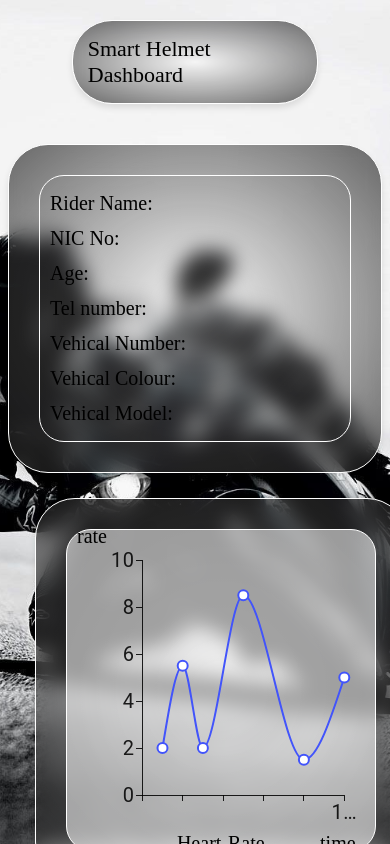
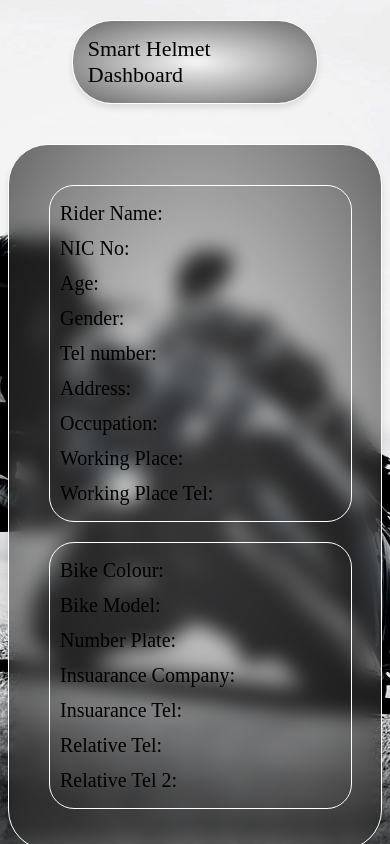
Before and after one commit to uvindusl/HNDSE-IOT-CW-2025, a React (Vite) app in the folder Smart-Helmet-WebSite/: page / in a window 390 px wide. Shown: the top 844 px of the page. Built offline with nearby package versions, Linux system fonts and the light colour scheme; no server answers; the database is empty; a web font is replaced by a local one.

Commit message:
update reder details

```diff
--- a/Smart-Helmet-WebSite/src/Components/RiderDetailsCard.jsx
+++ b/Smart-Helmet-WebSite/src/Components/RiderDetailsCard.jsx
@@ -8,13 +8,33 @@ function RiderDetailsCard() {
         <br></br>
         <span className="rider-txt">Age: </span>
         <br></br>
+        <span className="rider-txt">Gender: </span>
+        <br></br>
         <span className="rider-txt">Tel number: </span>
         <br></br>
-        <span className="rider-txt">Vehical Number: </span>
+        <span className="rider-txt">Address: </span>
         <br></br>
-        <span className="rider-txt">Vehical Colour: </span>
+        <span className="rider-txt">Occupation: </span>
         <br></br>
-        <span className="rider-txt">Vehical Model: </span>
+        <span className="rider-txt">Working Place: </span>
+        <br></br>
+        <span className="rider-txt">Working Place Tel: </span>
+        <br></br>
+      </div>
+      <div className="rider-card">
+        <span className="rider-txt">Bike Colour: </span>
+        <br></br>
+        <span className="rider-txt">Bike Model: </span>
+        <br></br>
+        <span className="rider-txt">Number Plate: </span>
+        <br></br>
+        <span className="rider-txt">Insuarance Company: </span>
+        <br></br>
+        <span className="rider-txt">Insuarance Tel: </span>
+        <br></br>
+        <span className="rider-txt">Relative Tel: </span>
+        <br></br>
+        <span className="rider-txt">Relative Tel 2: </span>
         <br></br>
       </div>
     </div>
--- a/Smart-Helmet-WebSite/src/css/App.css
+++ b/Smart-Helmet-WebSite/src/css/App.css
@@ -25,6 +25,8 @@
 
 /* Rider Details Card Css */
 .rider-details-container {
+  display: flex;
+  justify-content: space-around;
   border-radius: 40px;
   background-color: rgba(255, 254, 254, 0.212);
   border-radius: 10px solid #ffffff;
@@ -44,6 +46,8 @@
   border: 1px solid white;
   border-radius: 25px;
   padding: 10px;
+  width: 100%;
+  margin: 10px;
 }
 
 /*Graph container*/
@@ -187,4 +191,14 @@
   .meter-container {
     display: flex;
   }
+  .rider-details-container {
+    flex-direction: column;
+    justify-content: center;
+  }
+
+  .rider-card {
+    margin: 10px;
+    justify-self: center;
+    width: 90%;
+  }
 }
```
